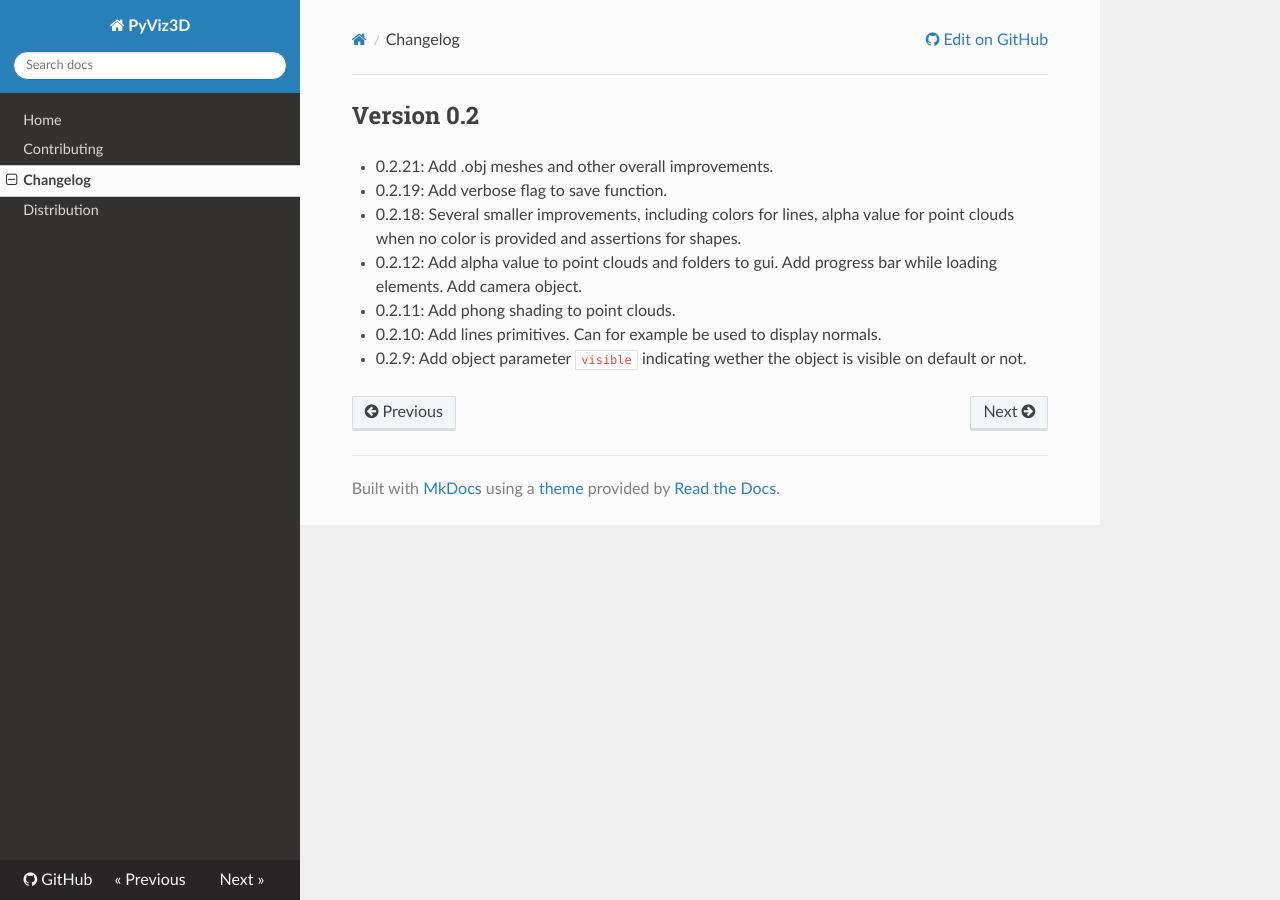
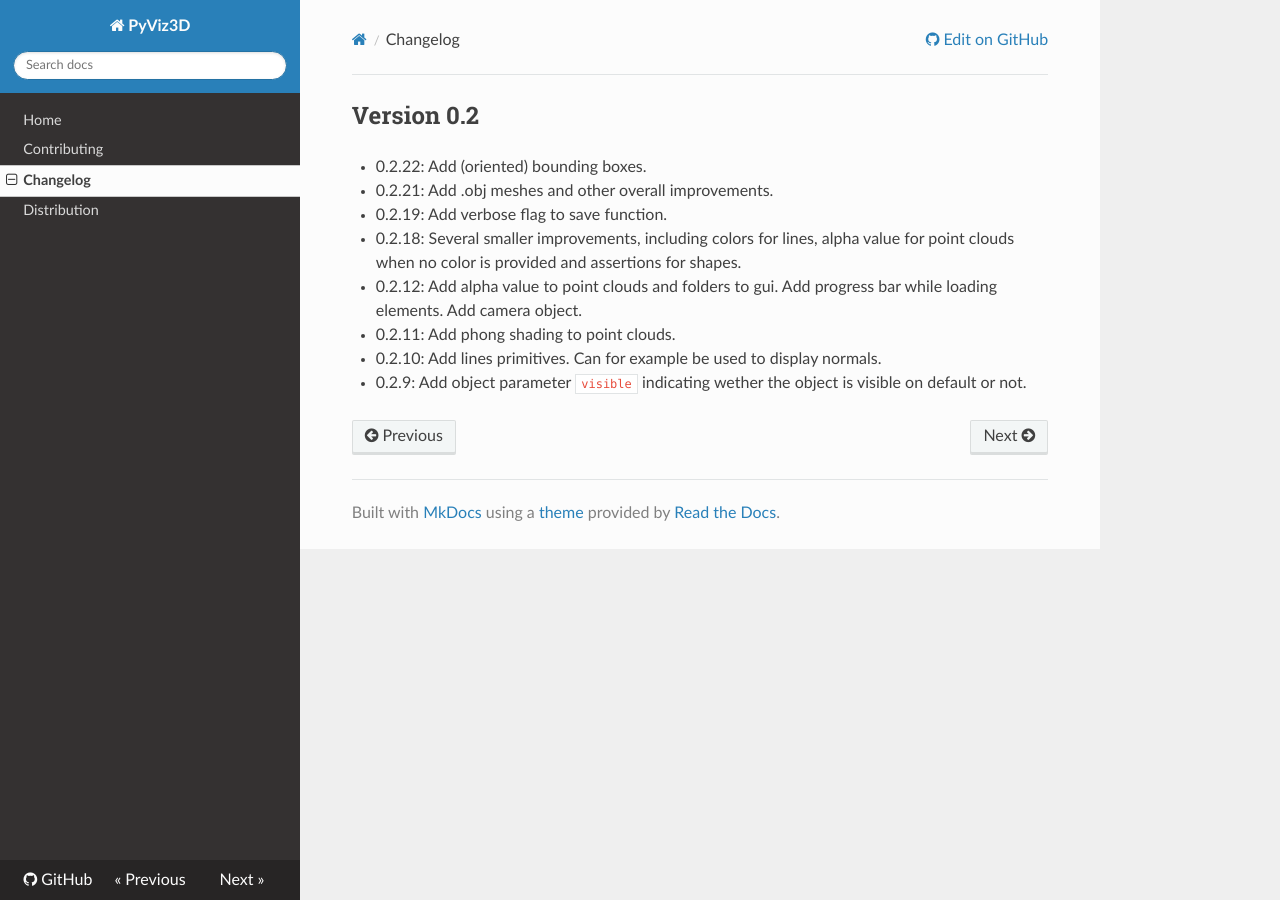
Before and after one commit to francisengelmann/PyViz3D, an MkDocs documentation site: the page built from docs/changelog.md, in a window 1280 px wide. Built offline with MkDocs 1.6.1, drawn with Linux system fonts in a browser that asks for light colours; nearby versions of some CDN libraries.

Commit message:
Update changelog

```diff
--- a/docs/changelog.md
+++ b/docs/changelog.md
@@ -1,4 +1,5 @@
 ## Version 0.2
+ - 0.2.22: Add (oriented) bounding boxes.
  - 0.2.21: Add .obj meshes and other overall improvements.
  - 0.2.19: Add verbose flag to save function.
  - 0.2.18: Several smaller improvements, including colors for lines, alpha value for point clouds when no color is provided and assertions for shapes.
```
